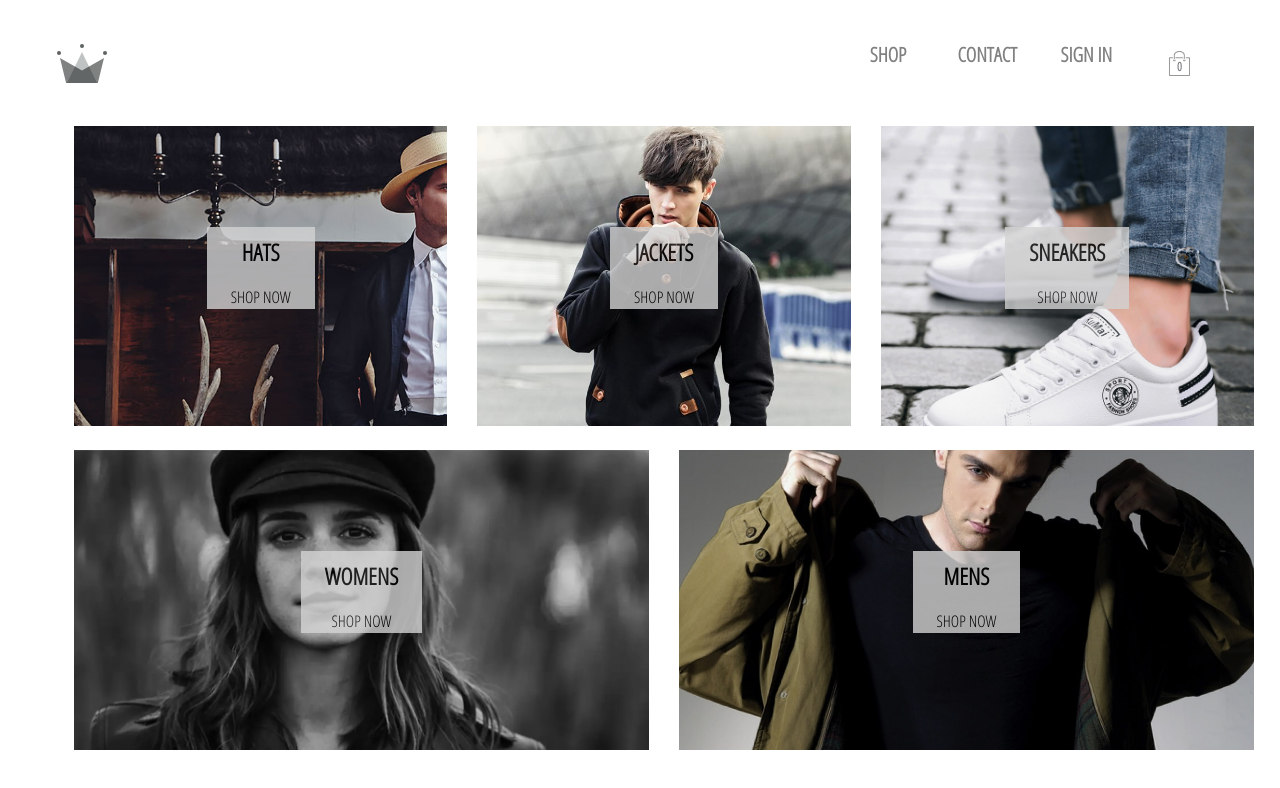
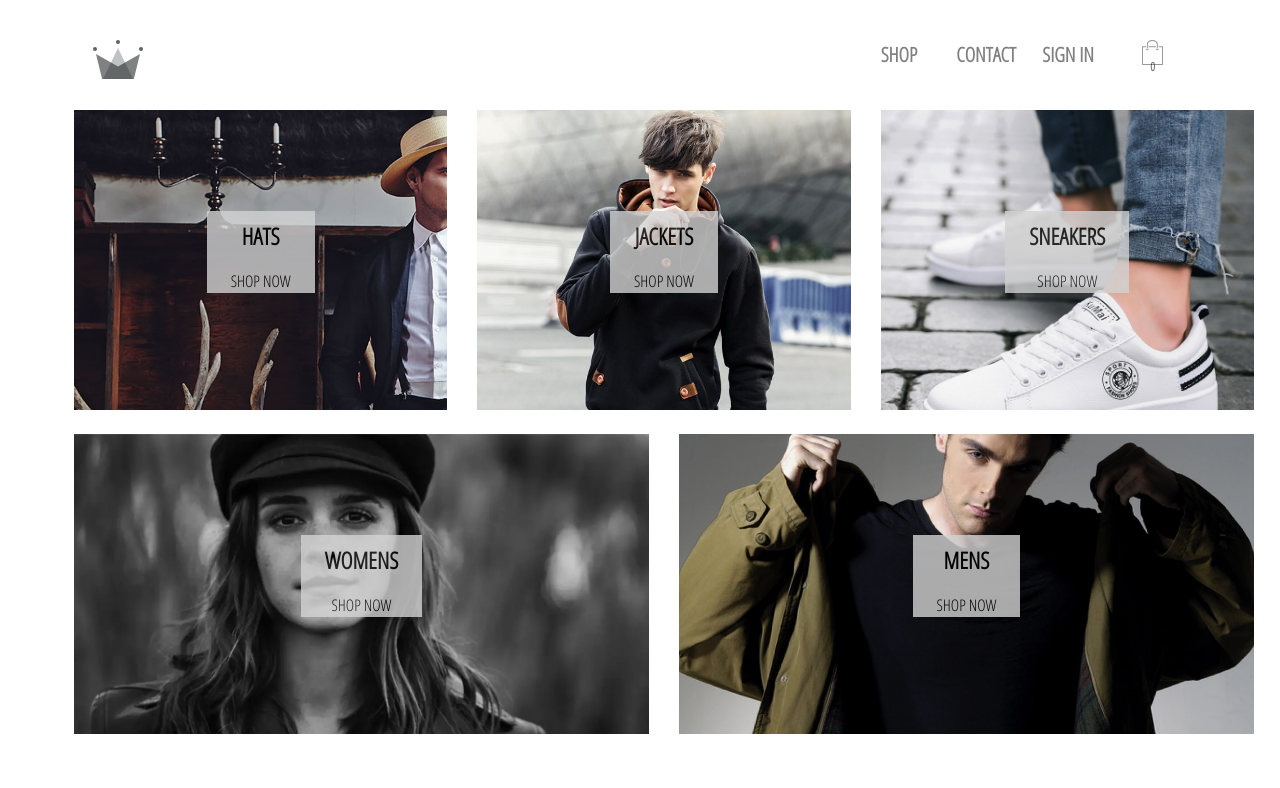
Before and after one commit to aniket-hue/E-Commerce, a React (Create React App) app: page / in a window 1280 px wide. Shown: the top 788 px of the page. Built offline with nearby package versions, Linux system fonts and the light colour scheme; no server answers.

Commit message:
Navbar bootstrapped added

```diff
--- a/src/Components/Navigation/Navbar/Navbar.js
+++ b/src/Components/Navigation/Navbar/Navbar.js
@@ -1,38 +1,49 @@
-import React from 'react';
-import classes from './Navbar.module.css';
-import Links from '../../Link/Link';
-import Logo from '../../../assets/crown.svg'
-import { Link } from 'react-router-dom';
-import { auth } from '../../../firebase/firebase.utils';
-import { connect } from 'react-redux';
-import Carticon from '../../Carticon/Carticon';
+import React from "react";
+import classes from "./Navbar.module.css";
+import Links from "../../Link/Link";
+import Logo from "../../../assets/crown.svg";
+import { Link } from "react-router-dom";
+import { auth } from "../../../firebase/firebase.utils";
+import { connect } from "react-redux";
+import Carticon from "../../Carticon/Carticon";
 
 const Navbar = (props) => {
-    const userState = props.currentUser === null ?
-        <Links name='SIGN IN' /> :
+  const userState =
+    props.currentUser === null ? (
+      <Links name="SIGN IN" />
+    ) : (
       <p className={classes.signOut} onClick={() => auth.signOut()}>
         SIGN OUT
-        </p>;
+      </p>
+    );
 
   return (
-        <div className={classes.container}>
-            <div className={classes.logo}>
+    <div className="container" style={{ width: "100vw" }}>
+      <div className="row">
+        <div className="col-md-1">
           <Link to="/">
             <img src={Logo} alt="#" />
           </Link>
         </div>
-            <div className={classes.link}>
-                <Links name='SHOP' />
-                <Links name='CONTACT' />
-                {userState}
+        <div className="col-md-11 d-flex justify-content-end">
+          <div className="col-md-1">
+            <Links name="SHOP" />
           </div>
+          <div className="col-md-1">
+            <Links name="CONTACT" />
+          </div>
+          <div className="col-md-1">{userState}</div>
+          <div className="col-md-1">
             <Carticon />
           </div>
-    )
-}
+        </div>
+      </div>
+    </div>
+  );
+};
 
-const mapStateToProps = state => ({
-    currentUser: state.user.currentUser
+const mapStateToProps = (state) => ({
+  currentUser: state.user.currentUser,
 });
 
 export default connect(mapStateToProps)(Navbar);
```
Lines whose indentation alone changed are shown as unchanged.
